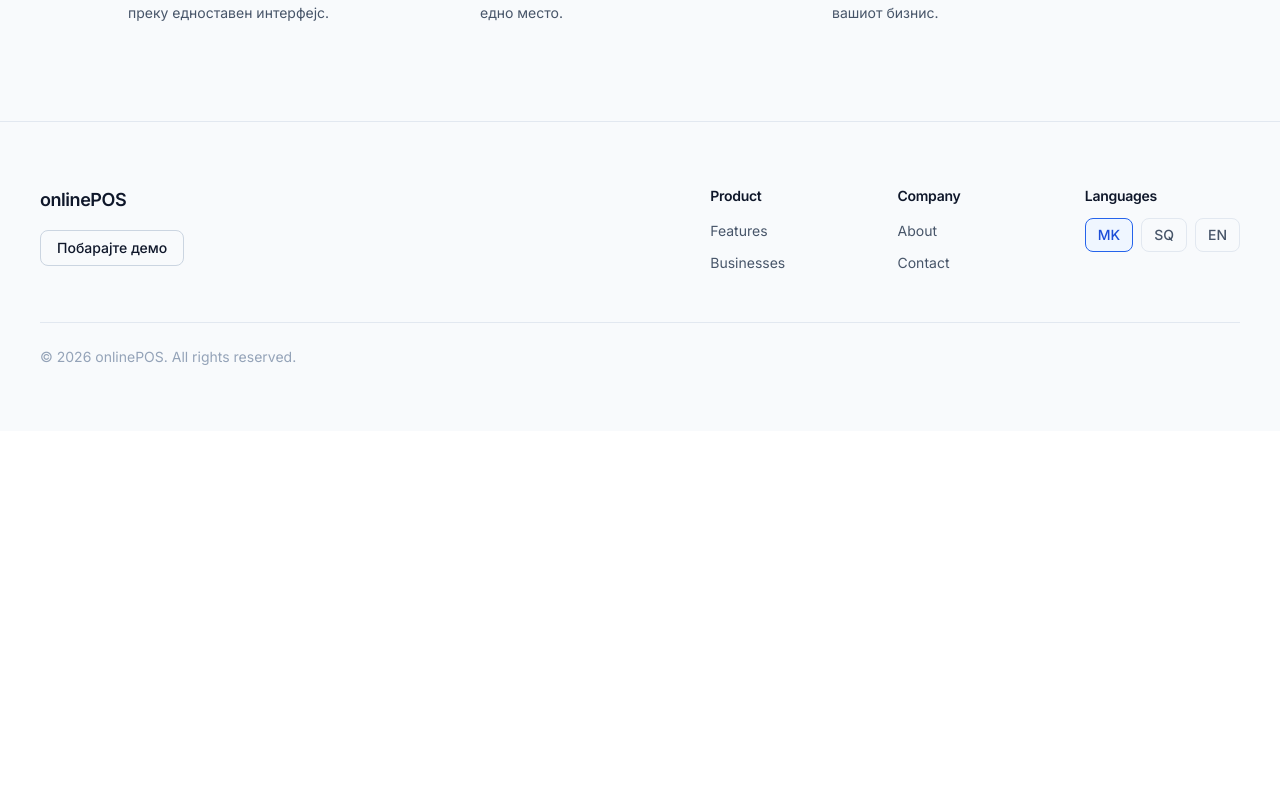
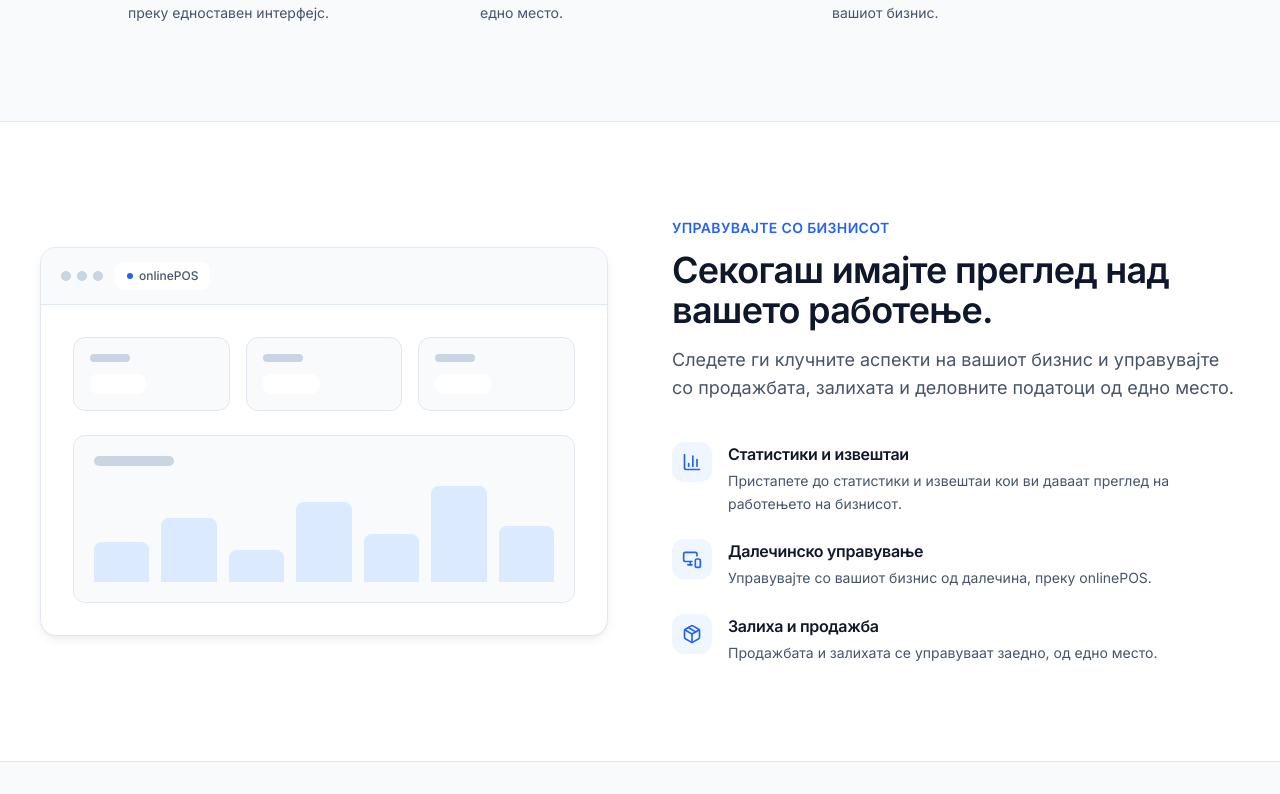
Before and after one commit to andiidauti-prog/pos.indigo.web, a React (Vite) app in the folder product-website/: page / in a window 1280 px wide. Shown: the part 3766-4560 px from the top of the page. Before the commit the page ends 4197 px from the top, so only its background shows below. Built offline with nearby package versions, Linux system fonts and the light colour scheme.

Commit message:
Build business management section

```diff
--- /dev/null
+++ b/product-website/src/components/ui/ManagementVisual.tsx
@@ -0,0 +1,57 @@
+import { cn } from '@/lib/cn'
+
+export interface ManagementVisualProps {
+  className?: string
+}
+
+const chartBarHeights = ['h-10', 'h-16', 'h-8', 'h-20', 'h-12', 'h-24', 'h-14']
+
+/**
+ * Placeholder for a real business-management/statistics screenshot. The
+ * stat blocks and chart silhouette carry no numbers, percentages, axis
+ * labels, or legends — structure only, nothing that could be mistaken for
+ * real data. Swap for a real <img> once an approved screenshot exists.
+ */
+export function ManagementVisual({ className }: ManagementVisualProps) {
+  return (
+    <div
+      role="img"
+      aria-label="onlinePOS — визуелен приказ на управувањето со бизнисот (наскоро)"
+      className={cn('overflow-hidden rounded-2xl border border-border bg-surface shadow-card-hover', className)}
+    >
+      {/* Window chrome */}
+      <div className="flex items-center gap-3 border-b border-border bg-surface-muted px-5 py-3.5">
+        <div className="flex gap-1.5">
+          <span className="h-2.5 w-2.5 rounded-full bg-slate-300" />
+          <span className="h-2.5 w-2.5 rounded-full bg-slate-300" />
+          <span className="h-2.5 w-2.5 rounded-full bg-slate-300" />
+        </div>
+        <div className="flex items-center gap-1.5 rounded-md bg-surface px-3 py-1.5 text-xs font-medium text-ink-muted">
+          <span className="h-1.5 w-1.5 rounded-full bg-brand-600" />
+          onlinePOS
+        </div>
+      </div>
+
+      {/* Abstract statistics + chart skeleton — no data */}
+      <div className="p-6 sm:p-8">
+        <div className="grid grid-cols-3 gap-3 sm:gap-4">
+          {Array.from({ length: 3 }).map((_, i) => (
+            <div key={i} className="rounded-lg border border-border bg-surface-muted p-4">
+              <div className="h-2 w-10 rounded-full bg-slate-300" />
+              <div className="mt-3 h-5 w-14 rounded-md bg-surface" />
+            </div>
+          ))}
+        </div>
+
+        <div className="mt-4 rounded-lg border border-border bg-surface-muted p-5 sm:mt-6">
+          <div className="h-2.5 w-20 rounded-full bg-slate-300" />
+          <div className="mt-5 flex h-24 items-end gap-2 sm:gap-3">
+            {chartBarHeights.map((height, i) => (
+              <div key={i} className={cn('flex-1 rounded-t-md bg-brand-100', height)} />
+            ))}
+          </div>
+        </div>
+      </div>
+    </div>
+  )
+}
--- a/product-website/src/components/ui/index.ts
+++ b/product-website/src/components/ui/index.ts
@@ -5,6 +5,7 @@ export * from './Card'
 export * from './Container'
 export * from './IndustryCard'
 export * from './LanguageSelector'
+export * from './ManagementVisual'
 export * from './ProductShowcaseVisual'
 export * from './ProductVisualPlaceholder'
 export * from './Section'
--- /dev/null
+++ b/product-website/src/data/businessManagement.ts
@@ -0,0 +1,42 @@
+import { BarChart3, MonitorSmartphone, Package } from 'lucide-react'
+import type { LucideIcon } from 'lucide-react'
+
+/**
+ * Static Macedonian copy, same stage as the other homepage sections — no
+ * locale switching yet.
+ */
+export const businessManagementContent = {
+  eyebrow: 'УПРАВУВАЈТЕ СО БИЗНИСОТ',
+  headline: 'Секогаш имајте преглед над вашето работење.',
+  supportingText:
+    'Следете ги клучните аспекти на вашиот бизнис и управувајте со продажбата, залихата и деловните податоци од едно место.',
+}
+
+export interface ManagementArea {
+  icon: LucideIcon
+  title: string
+  description: string
+}
+
+/**
+ * Kept intentionally generic — no unconfirmed sub-features (real-time
+ * monitoring, mobile app, notifications, specific reports, employee or
+ * multi-location management, etc.) are claimed here.
+ */
+export const managementAreas: ManagementArea[] = [
+  {
+    icon: BarChart3,
+    title: 'Статистики и извештаи',
+    description: 'Пристапете до статистики и извештаи кои ви даваат преглед на работењето на бизнисот.',
+  },
+  {
+    icon: MonitorSmartphone,
+    title: 'Далечинско управување',
+    description: 'Управувајте со вашиот бизнис од далечина, преку onlinePOS.',
+  },
+  {
+    icon: Package,
+    title: 'Залиха и продажба',
+    description: 'Продажбата и залихата се управуваат заедно, од едно место.',
+  },
+]
--- a/product-website/src/pages/HomePage.tsx
+++ b/product-website/src/pages/HomePage.tsx
@@ -2,6 +2,7 @@ import { Hero } from '@/sections/Hero'
 import { CoreCapabilities } from '@/sections/CoreCapabilities'
 import { Industries } from '@/sections/Industries'
 import { ProductShowcase } from '@/sections/ProductShowcase'
+import { BusinessManagement } from '@/sections/BusinessManagement'
 
 export function HomePage() {
   return (
@@ -10,6 +11,7 @@ export function HomePage() {
       <CoreCapabilities />
       <Industries />
       <ProductShowcase />
+      <BusinessManagement />
     </>
   )
 }
--- /dev/null
+++ b/product-website/src/sections/BusinessManagement.tsx
@@ -0,0 +1,68 @@
+import { motion, useReducedMotion } from 'framer-motion'
+import { Container } from '@/components/ui/Container'
+import { ManagementVisual } from '@/components/ui/ManagementVisual'
+import { businessManagementContent, managementAreas } from '@/data/businessManagement'
+
+export function BusinessManagement() {
+  const shouldReduceMotion = useReducedMotion()
+
+  const contentVariants = {
+    hidden: { opacity: 0, y: shouldReduceMotion ? 0 : 16 },
+    visible: { opacity: 1, y: 0 },
+  }
+
+  const visualVariants = {
+    hidden: { opacity: 0, y: shouldReduceMotion ? 0 : 20, scale: shouldReduceMotion ? 1 : 0.98 },
+    visible: { opacity: 1, y: 0, scale: 1 },
+  }
+
+  return (
+    <section className="border-t border-border bg-surface py-16 sm:py-20 lg:py-24">
+      <Container>
+        <div className="grid items-center gap-12 lg:grid-cols-2 lg:gap-16">
+          <motion.div
+            initial="hidden"
+            whileInView="visible"
+            viewport={{ once: true, margin: '-80px' }}
+            variants={contentVariants}
+            transition={{ duration: 0.5, ease: 'easeOut' }}
+            className="flex flex-col gap-10 lg:order-2"
+          >
+            <div>
+              <p className="text-sm font-semibold tracking-wide text-brand-600">
+                {businessManagementContent.eyebrow}
+              </p>
+              <h2 className="mt-3 text-3xl sm:text-4xl">{businessManagementContent.headline}</h2>
+              <p className="mt-4 text-lg text-ink-muted">{businessManagementContent.supportingText}</p>
+            </div>
+
+            <div className="flex flex-col gap-6">
+              {managementAreas.map((area) => (
+                <div key={area.title} className="flex gap-4">
+                  <div className="flex h-10 w-10 shrink-0 items-center justify-center rounded-lg bg-brand-50 text-brand-600">
+                    <area.icon className="h-5 w-5" aria-hidden="true" />
+                  </div>
+                  <div>
+                    <h3 className="text-base font-semibold text-ink">{area.title}</h3>
+                    <p className="mt-1 text-sm leading-relaxed text-ink-muted">{area.description}</p>
+                  </div>
+                </div>
+              ))}
+            </div>
+          </motion.div>
+
+          <motion.div
+            initial="hidden"
+            whileInView="visible"
+            viewport={{ once: true, margin: '-100px' }}
+            variants={visualVariants}
+            transition={{ duration: 0.6, ease: 'easeOut', delay: shouldReduceMotion ? 0 : 0.1 }}
+            className="lg:order-1"
+          >
+            <ManagementVisual />
+          </motion.div>
+        </div>
+      </Container>
+    </section>
+  )
+}
```
